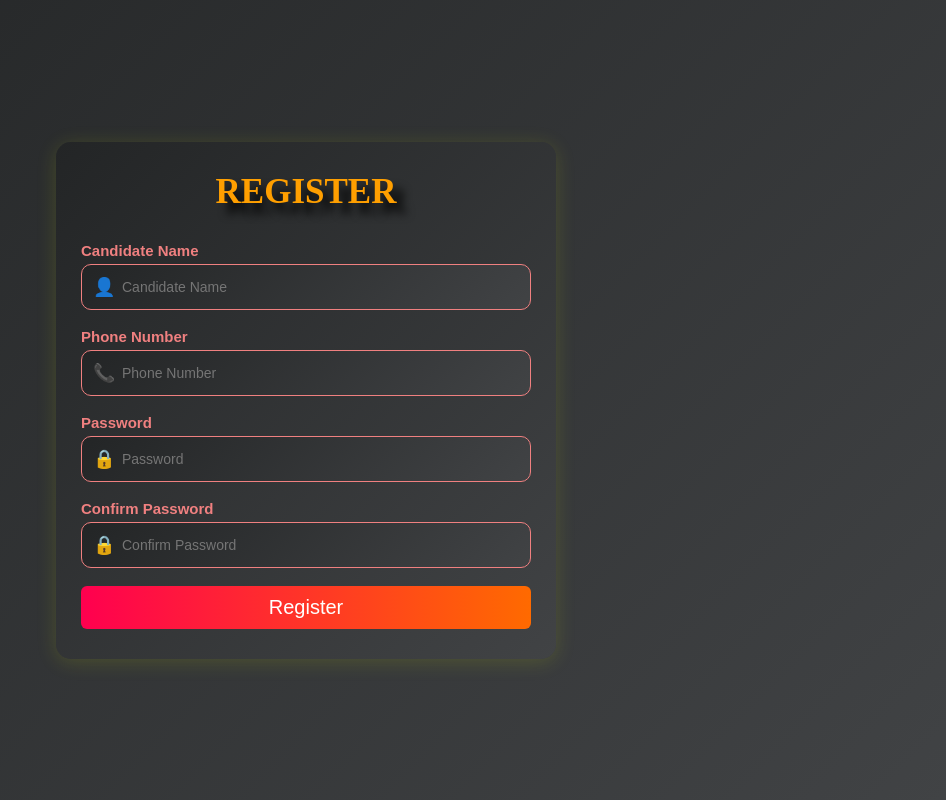
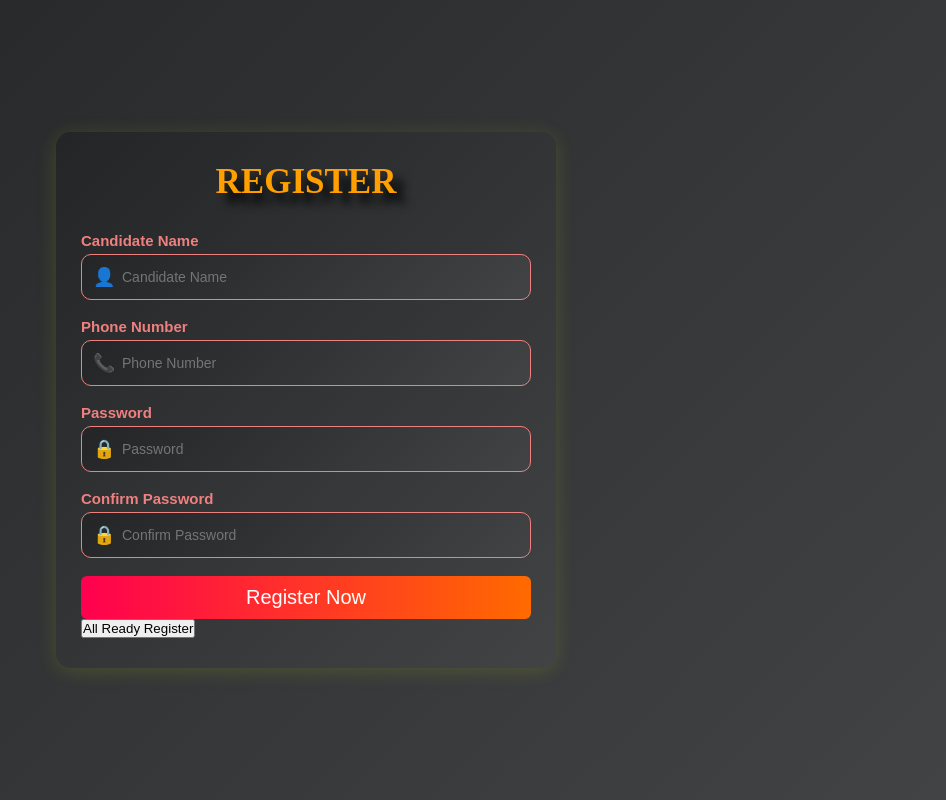
Before and after one commit to rohit8044/ff-project, a React app: page /register in a window 1280 px wide. Shown: the whole page, without its empty margins (334-1280 px from the left). Built offline with nearby package versions, Linux system fonts and the light colour scheme; the HTML template or start-up script is replaced by a standard one.

Commit message:
Update Registerpage.jsx

```diff
--- a/src/Registerpage.jsx
+++ b/src/Registerpage.jsx
@@ -29,7 +29,9 @@ export default function Registerpage(){
    }else{
     nav('/')
    }
-
+  }
+  const allready=(e)=>{
+    nav("/")
   }
   return (
     <>
@@ -62,7 +64,8 @@ export default function Registerpage(){
             <input type="password" placeholder="Confirm Password"  required name='Confirm' onChange={changevalue}/>
           </div>
           <p className='errormessa'>{Error}</p>
-          <button className='registerbtn' type='submit'>Register</button>
+          <button className='registerbtn' type='submit'>Register Now</button>
+           <button className='allready' type='button' onClick={allready}>All Ready Register</button>
           </form>
         </div>
       </div>
```
